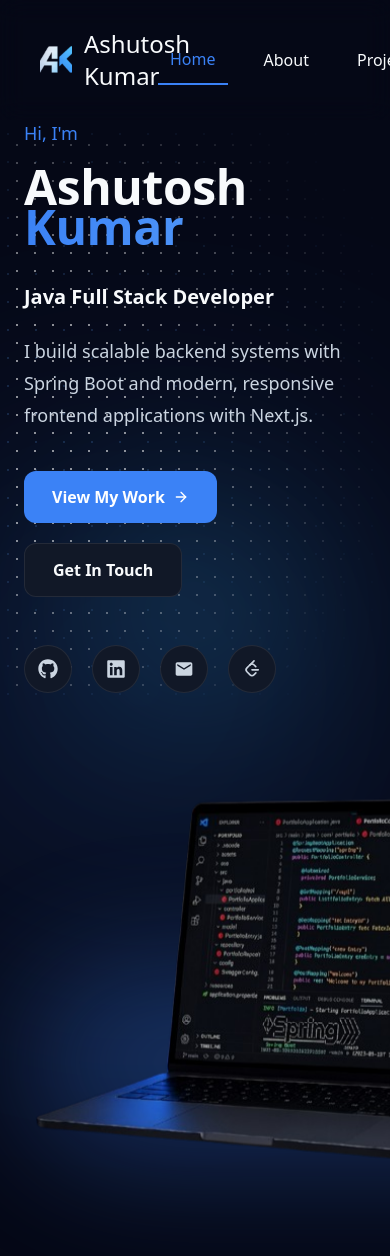
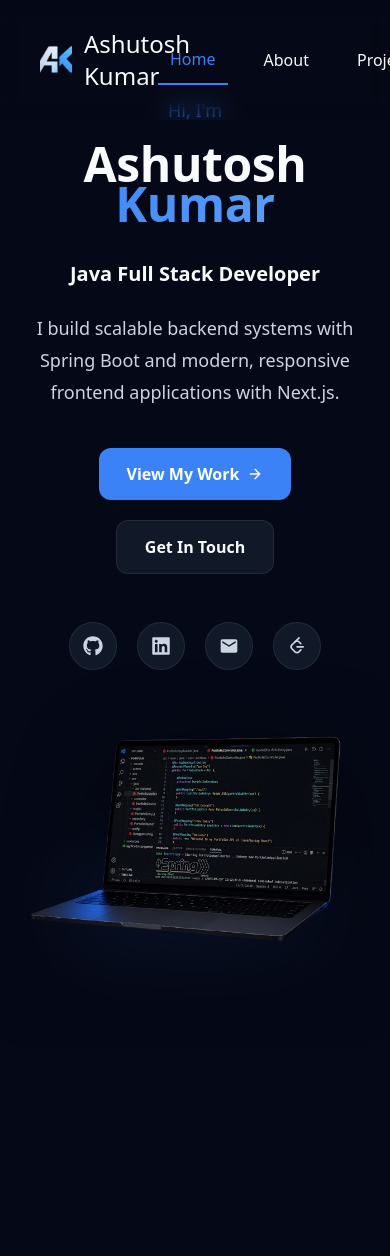
Before and after one commit to Ashutosh-biotech/portfolio, a Next.js app: page / in a window 390 px wide. Shown: the top 1256 px of the page. After the commit the page ends 1050 px from the top, so only its background shows below. Built offline with nearby package versions, Linux system fonts and the light colour scheme.

Commit message:
updated responsive Hero section

```diff
--- a/components/ui/app/hero/Hero.tsx
+++ b/components/ui/app/hero/Hero.tsx
@@ -2,29 +2,43 @@ import HeroBackground from "./HeroBackground";
 import HeroContent from "./HeroContent";
 import HeroLaptop from "./HeroLaptop";
 
-export default function Hero() :React.JSX.Element {
+export default function Hero() {
     return (
-        <section className="relative overflow-hidden py-24 lg:py-36">
-            <HeroBackground />
+        <section className="relative overflow-hidden">
+            {/* Desktop Background */}
+            <div className="hidden lg:block">
+                <HeroBackground />
+            </div>
 
-            <div className="container mx-auto px-6">
-                <div className="relative min-h-155 flex items-center">
+            <div className="mx-auto flex min-h-screen max-w-7xl items-center px-6 py-24 lg:px-8">
+                <div className="relative flex w-full flex-col lg:min-h-180 lg:flex-row lg:items-center">
 
-                    {/* Left Content */}
-                    <div className="relative z-20 max-w-2xl">
+                    {/* Content */}
+                    <div className="relative z-30 w-full lg:max-w-162.5">
                         <HeroContent />
                     </div>
 
-                    {/* Laptop */}
-                    <div className="hidden lg:block absolute right-0 top-1/2 -translate-y-1/2 translate-x-8 z-10">
+                    {/* Desktop Laptop */}
+                    <div
+                        className="
+                            hidden
+                            lg:block
+                            absolute
+                            right-0
+                            top-1/2
+                            z-20
+                            -translate-y-1/2
+                            translate-x-16
+                        "
+                    >
                         <HeroLaptop />
                     </div>
 
-                </div>
+                    {/* Mobile / Tablet Laptop */}
+                    <div className="relative mt-14 flex justify-center lg:hidden">
+                        <HeroLaptop />
+                    </div>
 
-                {/* Mobile Laptop */}
-                <div className="mt-16 lg:hidden">
-                    <HeroLaptop />
                 </div>
             </div>
         </section>
--- a/components/ui/app/hero/HeroButtons.tsx
+++ b/components/ui/app/hero/HeroButtons.tsx
@@ -3,7 +3,7 @@ import {FiArrowRight} from "react-icons/fi";
 
 export default function HeroButtons() {
     return (
-        <div className="mt-10 flex flex-wrap gap-5">
+        <div className="mt-10 flex flex-wrap justify-center gap-5 lg:justify-start">
             <Link
                 href="#"
                 className="
--- a/components/ui/app/hero/HeroContent.tsx
+++ b/components/ui/app/hero/HeroContent.tsx
@@ -3,7 +3,7 @@ import HeroSocials from "./HeroSocials";
 
 export default function HeroContent() {
     return (
-        <div className="max-w-170">
+        <div className="mx-auto max-w-170 text-center lg:mx-0 lg:text-left">
             {/* Greeting */}
             <p className="mb-4 text-lg font-medium text-(--primary)">
                 Hi, I&#39;m
@@ -25,7 +25,8 @@ export default function HeroContent() {
                         font-black
                         sm:text-6xl
                         lg:-mt-3
-                        lg:ml-20
+                        lg:ml-24
+                        xl:ml-28
                         lg:text-7xl
                         bg-linear-to-r
                         from-(--primary)
--- a/components/ui/app/hero/HeroLaptop.tsx
+++ b/components/ui/app/hero/HeroLaptop.tsx
@@ -7,55 +7,49 @@ export default function HeroLaptop() {
         <div
             className="
                 relative
-                w-155
-                xl:w-190
-                2xl:w-205
-                animate-hero-float
+                w-full
+                max-w-[380px]
+                sm:max-w-[500px]
+                md:max-w-[620px]
+                lg:w-[700px]
+                xl:w-[780px]
+                lg:animate-hero-float
                 select-none
             "
         >
-            {/* Shadow */}
+            {/* Glow underneath */}
             <div
                 className="
                     absolute
                     left-1/2
                     bottom-6
+                    h-12
+                    w-2/3
                     -translate-x-1/2
-                    h-1/2
-                    w-full
                     rounded-full
-                    blur-3xl
+                    blur-[45px]
                     opacity-30
-                    border border-gray-200
                 "
                 style={{
                     background: "var(--primary)",
                 }}
             />
 
-            {/* Image */}
-            <div
+            <Image
+                src={LaptopImage}
+                alt="Laptop"
+                priority
                 className="
                     relative
-                    overflow-hidden
-                    rounded-2xl
+                    h-auto
+                    w-full
+                    object-contain
+                    drop-shadow-[0_30px_50px_rgba(0,0,0,.45)]
                     transition-transform
                     duration-500
-                    hover:scale-[1.015]
+                    lg:hover:scale-[1.02]
                 "
-            >
-                <Image
-                    src={LaptopImage}
-                    alt="Laptop workspace"
-                    priority
-                    className="
-                        h-auto
-                        w-full
-                        object-contain
-                    "
-                    draggable={false}
-                />
-            </div>
+            />
         </div>
     );
 }
--- a/components/ui/app/hero/HeroSocials.tsx
+++ b/components/ui/app/hero/HeroSocials.tsx
@@ -34,7 +34,7 @@ const socials = [
 
 export default function HeroSocials() {
     return (
-        <div className="mt-12 flex items-center gap-5">
+        <div className="mt-12 flex items-center justify-center gap-5 lg:justify-start">
             {socials.map(({ icon: Icon, href }, index) => (
                 <Link
                     key={index}
```
